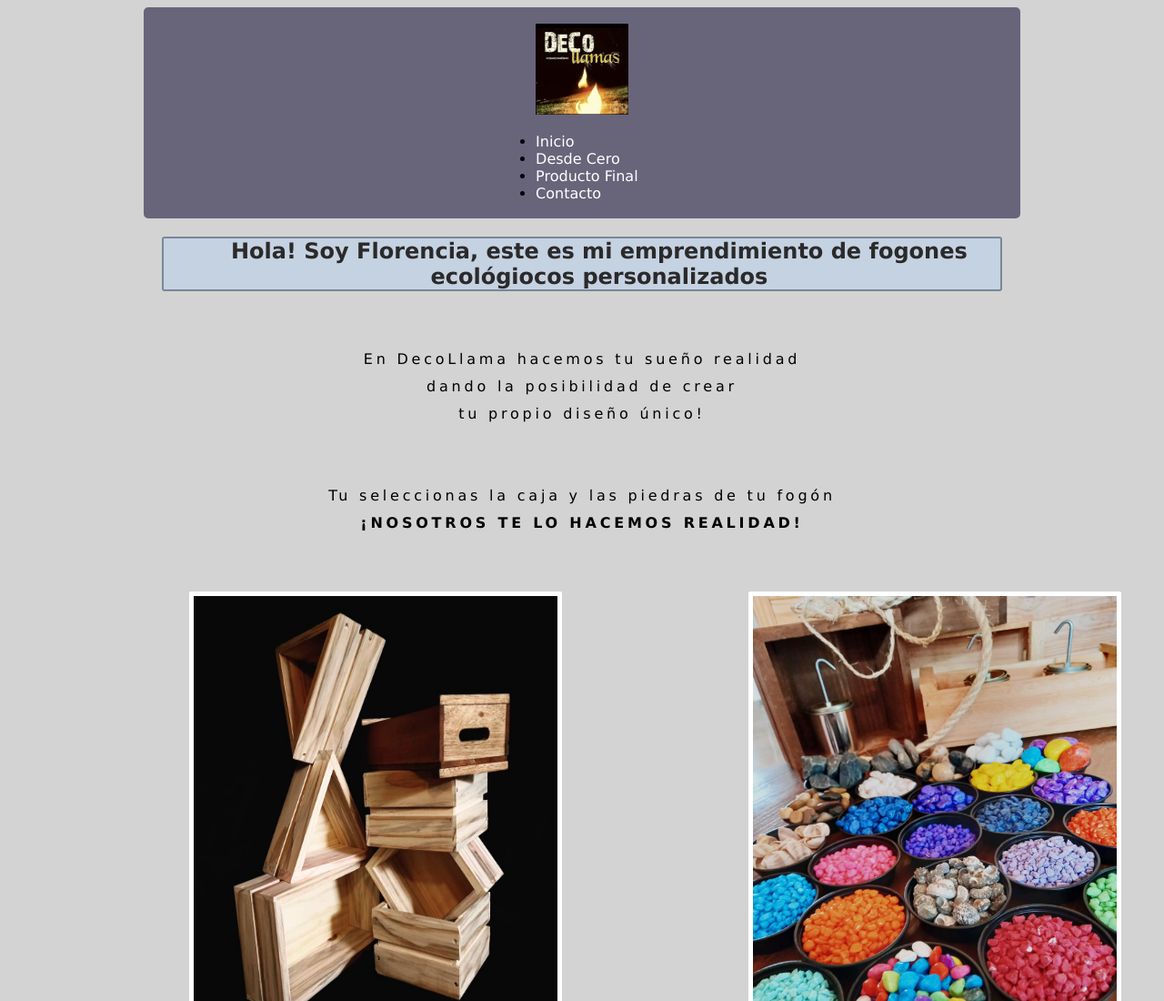
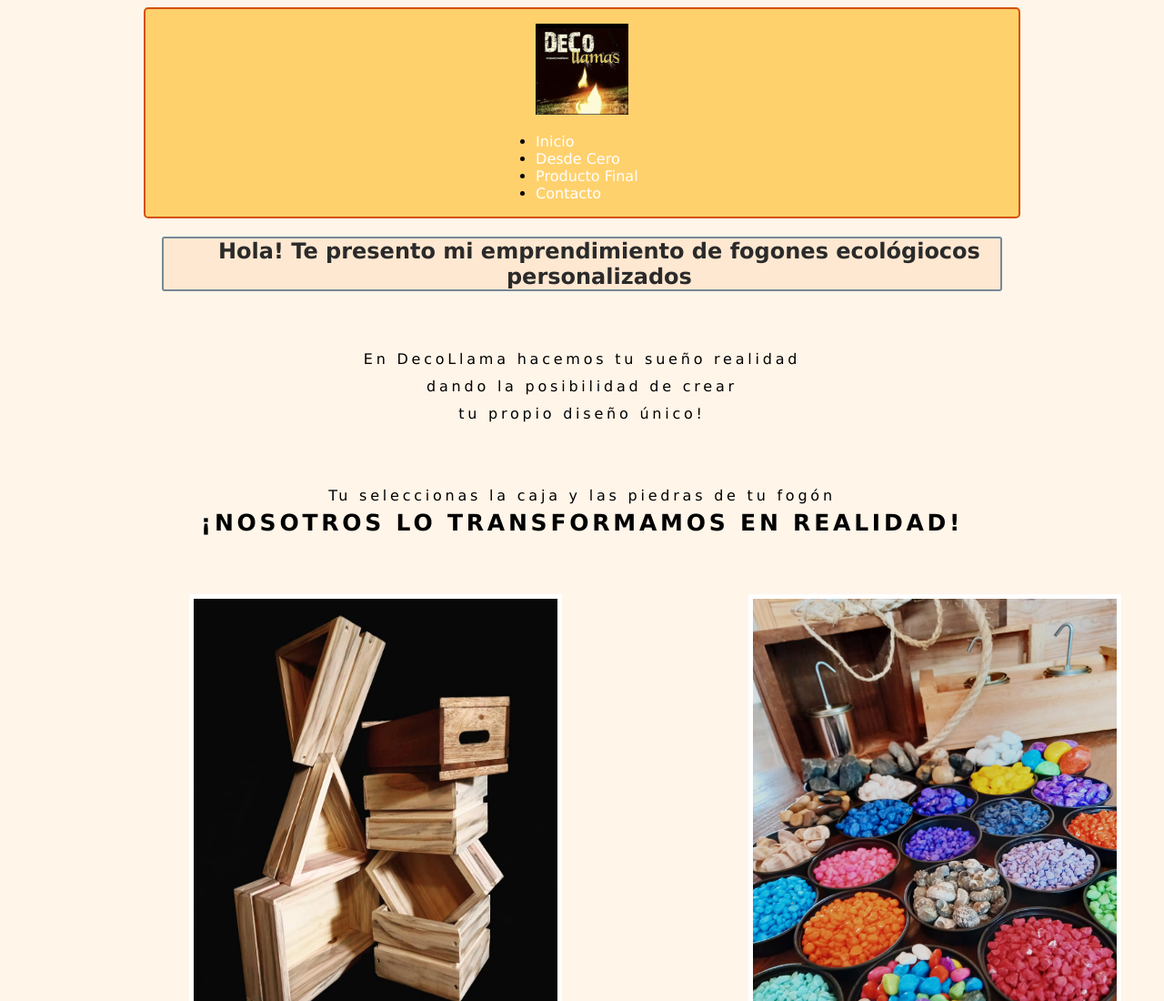
Before and after one commit to florenciadarosacertorio/Deco-Llamas, a plain HTML site: page index.html in a window 1280 px wide. Shown: the top 1100 px of the page at 91% size. Drawn offline with Linux system fonts and the light colour scheme.

Commit message:
modificaciones
cambio de colores y background

```diff
--- a/estilo.css
+++ b/estilo.css
@@ -1,24 +1,27 @@
 body {
-    background-color: lightgray;
+    background-color: #FFF5E9;
     font-family: 'Lucida Sans', 'Lucida Sans Regular', 'Lucida Grande', 'Lucida Sans Unicode', Geneva, Verdana, sans-serif;
 }
 
 .header{
-    background-color: rgb(104, 100, 122);
+    background-color: #FFD16D;
     display: flex;
     justify-content: center;
     margin-left: 150px;
     margin-right: 150px;
-    border: 2px solid rgb(104,100,122);
+    border: 2px solid #D55100;
     border-radius: 5px;
+    position: sticky;
+    top: 0;
+    list-style: none;
 }
 
 footer{
-    background-color: rgb(104, 100, 122);
+    background-color: #FFD16D;
     display: flex;
     margin-left: 150px;
     margin-right: 150px;
-    border: 2px solid rgb(104,100,122);
+    border: 2px solid #D55100;
     border-radius: 5px;
 }
 
@@ -32,7 +35,7 @@ h2{
     text-align: center;
     border: 2px solid lightslategrey;
     border-radius: 3px;
-    background-color: rgb(197, 210, 226);
+    background-color: #FFE8D1;
     padding-left: 10mm;
     margin-left: 170px;
     margin-right: 170px;
@@ -70,6 +73,10 @@ h2{
     margin-bottom: 60px;
     line-height: 30px;
 }
+
+.segundop strong{
+    font-size: 25px;
+}
 strong{
     font-weight: bold;
 }
--- a/index.html
+++ b/index.html
@@ -1,5 +1,6 @@
 <!DOCTYPE html>
 <html lang="en">
+
 <head>
     <meta charset="UTF-8">
     <meta http-equiv="X-UA-Compatible" content="IE=edge">
@@ -8,6 +9,7 @@
     <link rel="icon" type="image/jpeg" href="Imagen/Logo.jpeg">
     <link href="estilo.css" rel="stylesheet" type="text/css">
 </head>
+
 <body></body>
 <header class="header">
     <div class="container">
@@ -16,6 +18,7 @@
                 <img src="Imagen/Logo.jpeg" height="100" alt="Logo">
             </figure>
         </div>
+        <div class="menu">
         <nav class="menu">
             <ul>
                 <li>
@@ -33,17 +36,18 @@
             </ul>
         </nav>
     </div>
+    </div>
 </header>
 <div class="presentacion">
     <h2 id="inicio">
-        Hola! Soy Florencia, este es mi emprendimiento de fogones ecológiocos personalizados
+        Hola! Te presento mi emprendimiento de fogones ecológiocos personalizados
     </h2>
 </div>
 <p id="desdecero" class="primerp">
     En DecoLlama hacemos tu sueño realidad <br> dando la posibilidad de crear <br> tu propio diseño único! <br>
 </p>
 <p class="segundop">
-        Tu seleccionas la caja y las piedras de tu fogón <br> <strong>¡NOSOTROS TE LO HACEMOS REALIDAD! </strong>
+    Tu seleccionas la caja y las piedras de tu fogón <br> <strong>¡NOSOTROS LO TRANSFORMAMOS EN REALIDAD! </strong>
 </p>
 <img class="img" src="Imagen/Cajas.jpeg" alt="Logo" width="400px" height="500px">
 <img class="img" src="Imagen/Piedras.jpeg" alt="Logo" width="400px" height="500px">
@@ -51,10 +55,10 @@
 <h2 id="productofinal">
     ¡Este es el producto final!
 </h2>
-    <img  class="imagenes" src="Imagen/Fogon 1.jpeg" alt="Logo" width="300px" height="400px">
+<img class="imagenes" src="Imagen/Fogon 1.jpeg" alt="Logo" width="300px" height="400px">
 <img class="imagenes" src="Imagen/Fogon 2.jpeg" alt="Logo" widt300h="px" height="400px">
 <img class="imagenes" src="Imagen/Fogon 3.jpeg" alt="Logo" width="300px" height="400px">
-    <img  class="imagenes" src="Imagen/Fogon 4.jpeg" alt="Logo" width="300px" height="400px">
+<img class="imagenes" src="Imagen/Fogon 4.jpeg" alt="Logo" width="300px" height="400px">
 
 <h2>
     Contactanos
@@ -62,8 +66,10 @@
 <footer id="contacto">
     <div class="social">
         <a href="https://www.facebook.com/decollamas/" class="social-link facebook" target="_blanck"></a>
-        <a href="https://instagram.com/decollamas?utm_medium=copy_link" class="social-link instagram" target="_blanck"></a>
+        <a href="https://instagram.com/decollamas?utm_medium=copy_link" class="social-link instagram"
+            target="_blanck"></a>
     </div>
 </footer>
 </body>
+
 </html>
```
Lines whose indentation alone changed are shown as unchanged.
